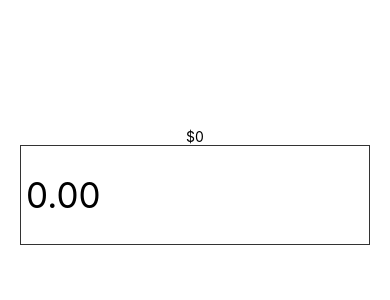
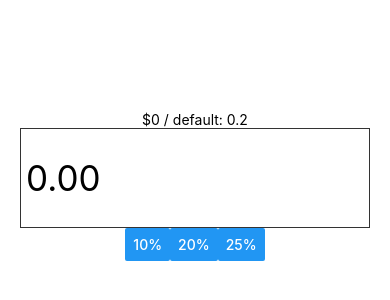
Before and after one commit to the-J/TipCalc, a React Native app in the folder tipcalc/: screen / in a window 390 px wide. Shown: the part 236-536 px from the top of the page. Built offline with nearby package versions, Linux system fonts and the light colour scheme.

Commit message:
set tip to selected perventage

```diff
--- a/tipcalc/App.js
+++ b/tipcalc/App.js
@@ -1,5 +1,5 @@
 import React, { Component } from 'react';
-import { TextInput, StyleSheet, Text, View } from 'react-native';
+import { Button, TextInput, StyleSheet, Text, View } from 'react-native';
 
 import Hello from './Hello';
 
@@ -9,24 +9,27 @@ export default class App extends Component {
 
     this.state = {
       input: '',
-      tip: 0
+      tip: 0,
+      percent: 0.2
     };
   }
 
   calculateTip() {
     if (this.state.input) {
-      tip = parseFloat(this.state.input) * 0.2;
+      tip = parseFloat(this.state.input) * this.state.percent;
       tip = (Math.round(tip * 100) / 100).toFixed(2);
       this.setState({ tip });
     }
   }
 
   render() {
-    const { tip } = this.state;
+    const { tip, percent } = this.state;
 
     return (
       <View style={styles.container}>
-        <Text>${tip}</Text>
+        <Text>
+          ${tip} / default: {percent}
+        </Text>
         <TextInput
           style={styles.input}
           value={this.state.input}
@@ -36,6 +39,26 @@ export default class App extends Component {
             this.setState({ input: value }, () => this.calculateTip());
           }}
         />
+        <View style={styles.buttonGroup}>
+          <Button
+            title="10%"
+            onPress={() =>
+              this.setState({ percent: 0.1 }, () => this.calculateTip())
+            }
+          />
+          <Button
+            title="20%"
+            onPress={() =>
+              this.setState({ percent: 0.2 }, () => this.calculateTip())
+            }
+          />
+          <Button
+            title="25%"
+            onPress={() =>
+              this.setState({ percent: 0.25 }, () => this.calculateTip())
+            }
+          />
+        </View>
       </View>
     );
   }
@@ -56,5 +79,8 @@ const styles = StyleSheet.create({
     borderWidth: 1,
     padding: 5,
     fontSize: 35
+  },
+  buttonGroup: {
+    flexDirection: 'row'
   }
 });
```
